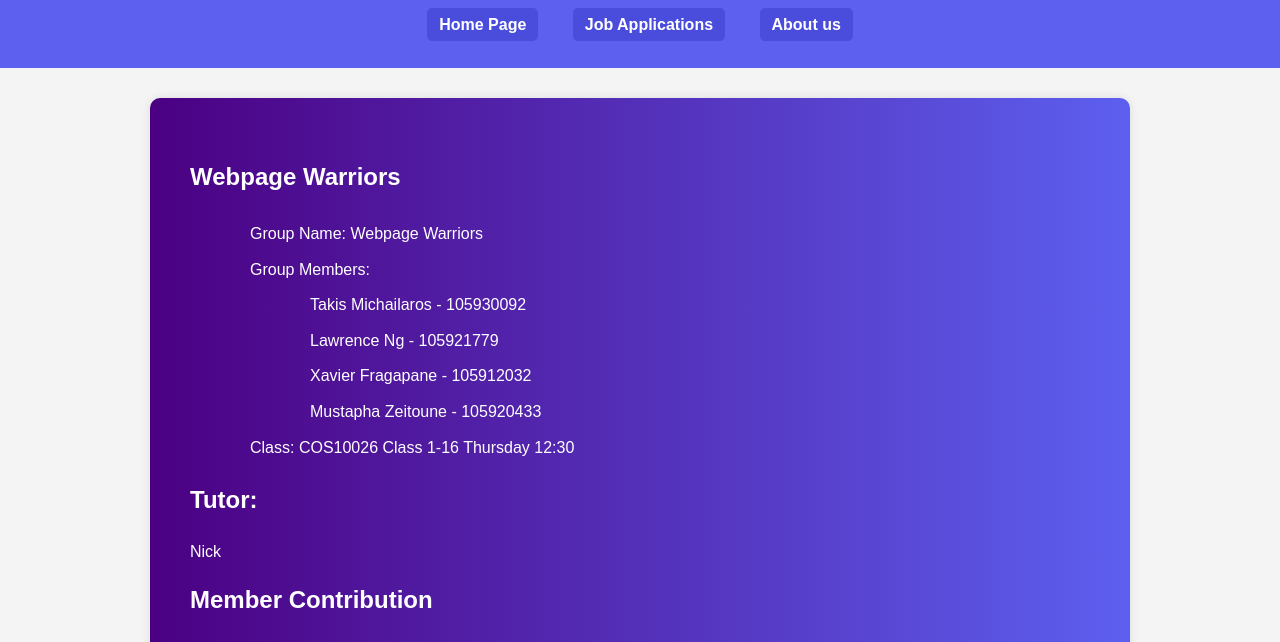
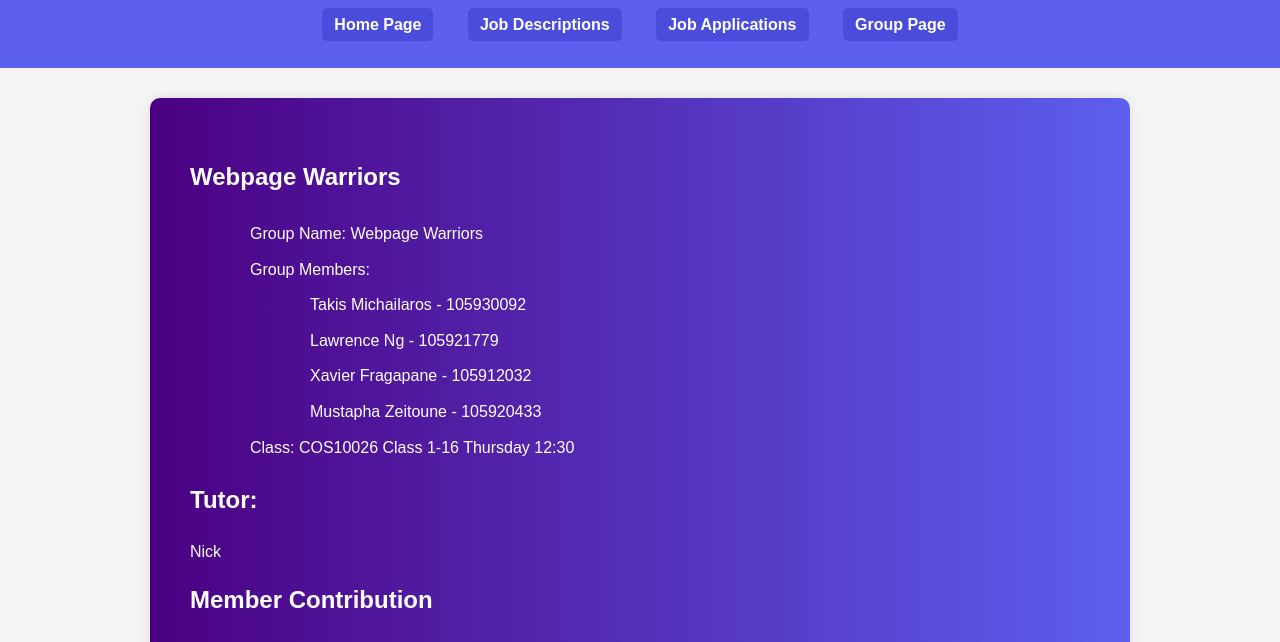
Before and after one commit to 105912032/WebpageWarriors_part1, a plain HTML site: page about.html in a window 1280 px wide. Shown: the part 458-1100 px from the top of the page. Drawn offline with Linux system fonts and the light colour scheme.

Commit message:
made sure each page links to every page

```diff
--- a/about.html
+++ b/about.html
@@ -15,8 +15,9 @@
         <h1>About Webpage Warriors</h1>
         <nav>
             <a href= "index.html">Home Page</a>
+            <a href= "jobs.html">Job Descriptions</a>
             <a href= "apply.html">Job Applications</a>
-            <a href= "about.html">About us</a>
+            <a href= "about.html">Group Page</a>
         </nav>
     </header>
 
```
Also changed, not shown: apply.html (+1 -0 lines), index.html (+1 -0 lines), jobs.html (+1 -0 lines).
